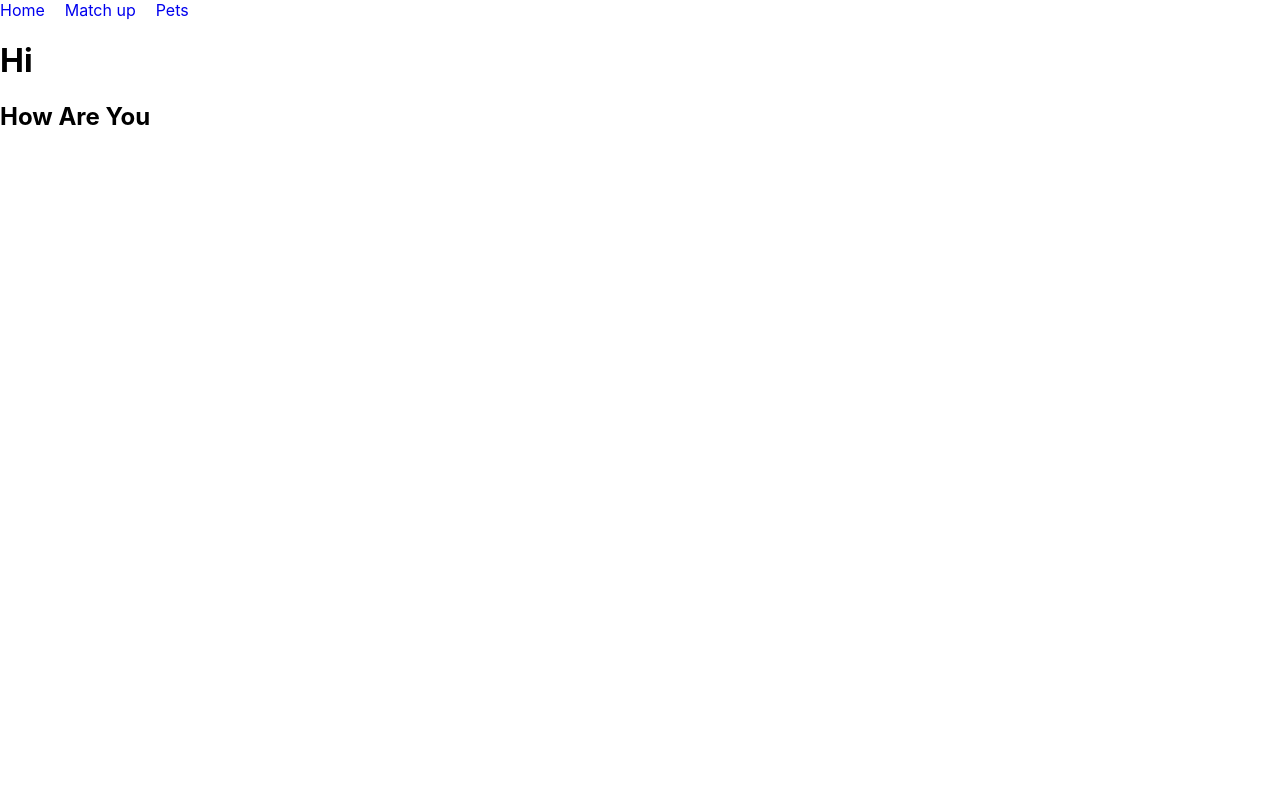
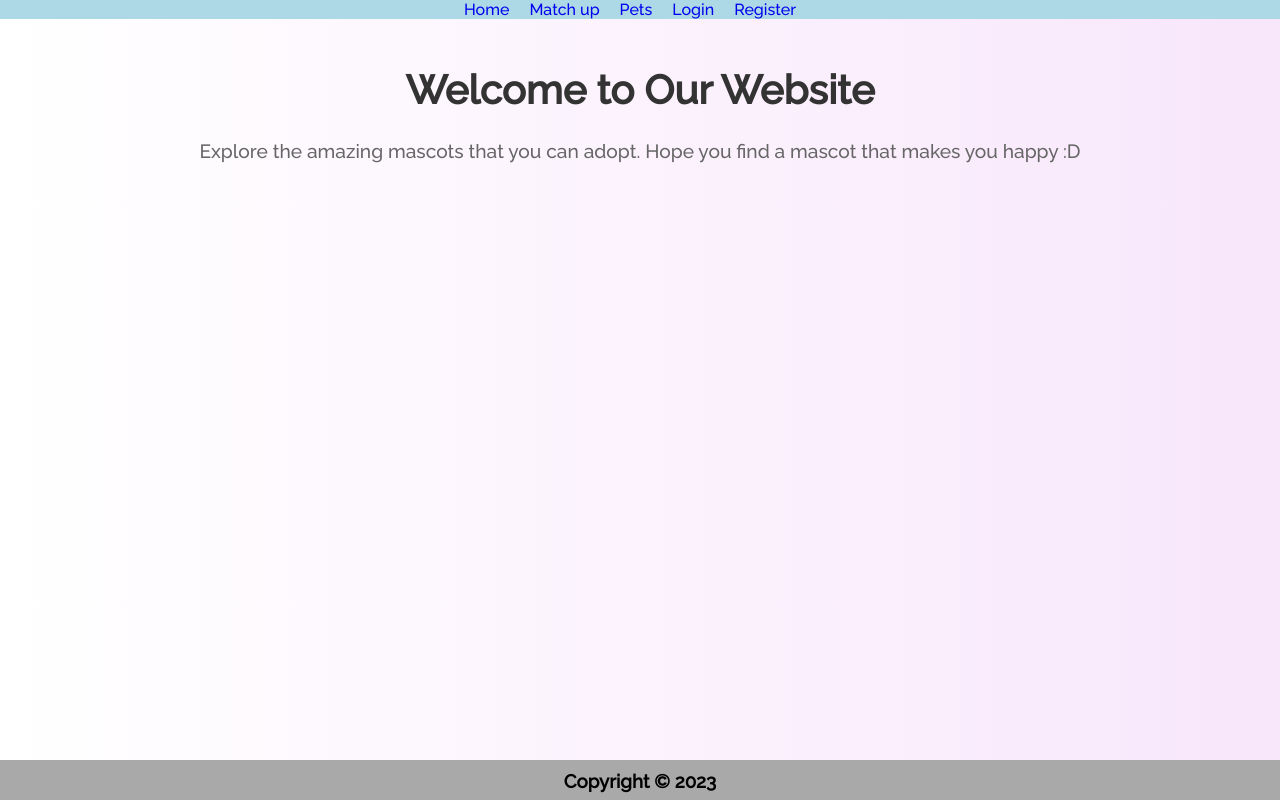
Before and after one commit to Nettooffnook/pet-tinder-repo, a React (Create React App) app in the folder client/: page / in a window 1280 px wide. Built offline with nearby package versions, Linux system fonts and the light colour scheme.

Commit message:
something in homepage, nothing important

```diff
--- a/client/package.json
+++ b/client/package.json
@@ -9,6 +9,8 @@
     "@testing-library/react": "^11.2.2",
     "@testing-library/user-event": "^12.5.0",
     "graphql": "^15.4.0",
+    "react-bootstrap": "^2.8.0",
+    "react-icons": "^4.11.0",
     "react-router-dom": "^6.2.1",
     "react-scripts": "5.0.1"
   },
--- a/client/src/Advanced.css
+++ b/client/src/Advanced.css
@@ -14,6 +14,7 @@
   }
   body {
     background: linear-gradient(#56c2ed, #91cae5);
+
   }
 
   #root>div {
@@ -55,6 +56,7 @@
   .swipe {
     position: absolute;
   }
+
 
   .cardContainer {
     width: 90vw;
--- a/client/src/App.css
+++ b/client/src/App.css
@@ -1,3 +1,4 @@
+
 nav {
   display: flex;
 }
--- a/client/src/App.js
+++ b/client/src/App.js
@@ -8,6 +8,7 @@ import Pet from './pages/Pet';
 import NotFound from './pages/NotFound';
 import Register from './components/Register'
 import Login from './components/login'
+import Footer from './components/Footer';
 
 import './App.css'
 import Header from './components/Header';
@@ -17,6 +18,7 @@ const client = new ApolloClient({
   uri: 'http://localhost:3001/graphql',
   cache: new InMemoryCache(),
 });
+
 
 function App() {
   return (
@@ -32,6 +34,7 @@ function App() {
             <Route path="/matchup/:id"  element={<Pet />} />
             <Route path="*" element={<NotFound />}/>
           </Routes>
+          <Footer/>
         </div>
       </Router>
     </ApolloProvider>
--- /dev/null
+++ b/client/src/components/Assets/header.css
@@ -0,0 +1,4 @@
+nav {
+    background-color: lightblue;
+    justify-content: center;
+}
--- /dev/null
+++ b/client/src/components/Footer.js
@@ -0,0 +1,21 @@
+import React from "react";
+import { Container, Row, Col } from "react-bootstrap";
+
+function Footer() {
+  let date = new Date();
+  let year = date.getFullYear();
+  return (
+    <Container fluid className="footer" style={{backgroundColor:"darkgray",  position:" absolute",  bottom: 0, width: "100%", height: "2.5rem" , textAlign:"center" }}>
+      <Row>
+        <Col md="4" className="footer-copywright">
+          <h3 style={{margin:"10px"}}>Copyright © {year}</h3>
+        </Col>
+        <Col md="4" className="footer-body">
+
+        </Col>
+      </Row>
+    </Container>
+  );
+}
+
+export default Footer;
--- a/client/src/components/Header.js
+++ b/client/src/components/Header.js
@@ -1,9 +1,13 @@
+import Style from './Assets/header.css'
+
 export default function Header() {
   return (
     <nav>
       <a href="/">Home</a>
       <a href="/matchup">Match up</a>
       <a href="/pets">Pets</a>
+      <a href="/login">Login</a>
+      <a href="/Register">Register</a>
     </nav>
   );
-}
+  }
--- a/client/src/components/login.js
+++ b/client/src/components/login.js
@@ -30,13 +30,13 @@ function Login() {
     <div>
       <h2>Iniciar Sesión</h2>
       <form onSubmit={handleSubmit}>
-      <div>
+        <div>
           <label>Email:</label>
           <input
             type="email"
             name="email"
-            value={LOGIN_USER.email}
-            onChange={LOGIN_USER}
+            value={formData.email} // Use formData.email, not LOGIN_USER.email
+            onChange={handleChange} // Use handleChange, not LOGIN_USER
             required
           />
         </div>
@@ -45,8 +45,8 @@ function Login() {
           <input
             type="password"
             name="password"
-            value={LOGIN_USER.password}
-            onChange={LOGIN_USER}
+            value={formData.password} // Use formData.password, not LOGIN_USER.password
+            onChange={handleChange} // Use handleChange, not LOGIN_USER
             required
           />
         </div>
@@ -56,4 +56,4 @@ function Login() {
   );
 }
 
-export default Login;
+export default Headers;
--- a/client/src/index.css
+++ b/client/src/index.css
@@ -1,13 +1,8 @@
+@import url("https://fonts.googleapis.com/css2?family=Raleway:wght@500&display=swap");
 body {
   margin: 0;
-  font-family: -apple-system, BlinkMacSystemFont, 'Segoe UI', 'Roboto', 'Oxygen',
-    'Ubuntu', 'Cantarell', 'Fira Sans', 'Droid Sans', 'Helvetica Neue',
-    sans-serif;
+  font-family: "Raleway", serif !important;
   -webkit-font-smoothing: antialiased;
   -moz-osx-font-smoothing: grayscale;
+  background-image: linear-gradient(to left, rgb(248, 230, 251), rgb(255, 255, 255));
 }
-
-code {
-  font-family: source-code-pro, Menlo, Monaco, Consolas, 'Courier New',
-    monospace;
-}
--- /dev/null
+++ b/client/src/pages/Assets/home.css
@@ -0,0 +1,20 @@
+body {
+    background-color: #f5f5f5;
+}
+
+.homepage {
+    text-align: center;
+    padding: 20px;
+
+  }
+
+
+  h1 {
+    font-size: 2.5rem;
+    color: #333;
+  }
+
+  p {
+    font-size: 1.2rem;
+    color: #666;
+  }
--- a/client/src/pages/Home.js
+++ b/client/src/pages/Home.js
@@ -1,8 +1,11 @@
+import React from 'react';
+import Style from "./Assets/home.css"
+
 function Home() {
   return (
-    <div>
-        <h1>Hi</h1>
-        <h2>How Are You</h2>
+    <div className="homepage" >
+      <h1>Welcome to Our Website</h1>
+      <p>Explore the amazing mascots that you can adopt. Hope you find a mascot that makes you happy :D</p>
     </div>
   );
 }
```
Also changed, not shown: 1 other file (tests, documents, lock files or other folders).
